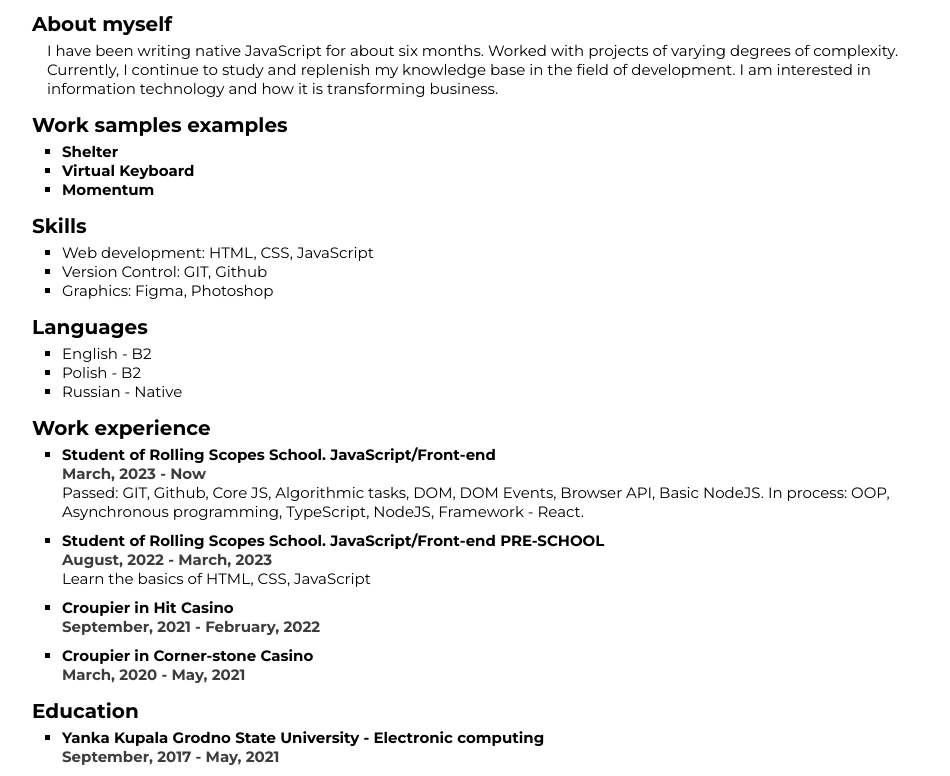
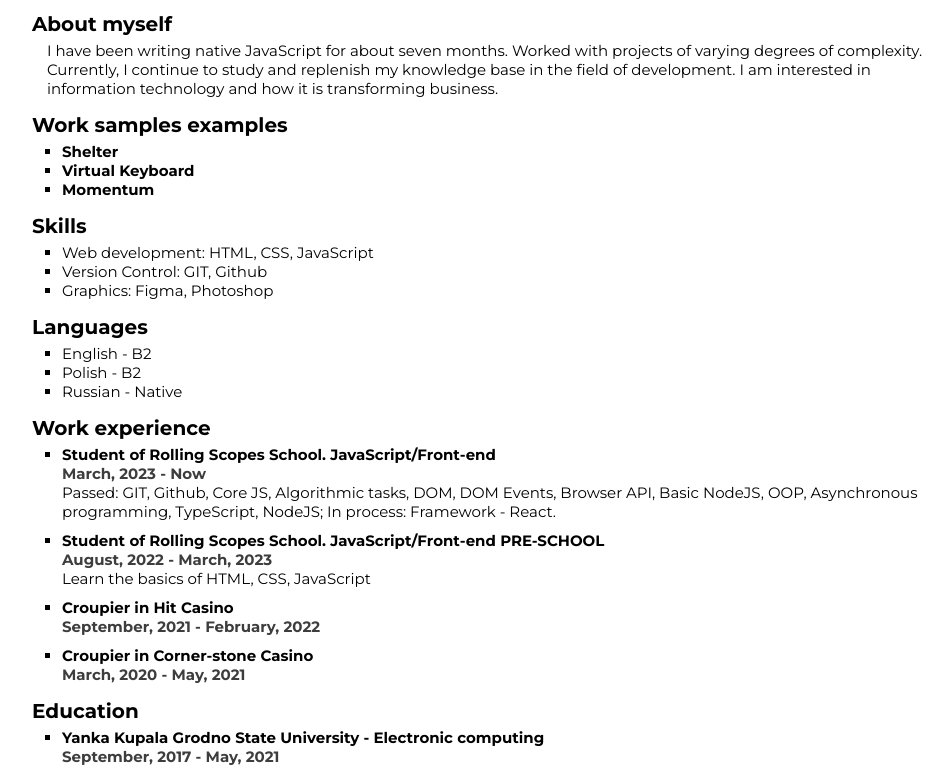
Before and after one commit to eugenebalts/my-cv, a plain HTML site: page index.html in a window 1280 px wide. Shown: the part 322-1098 px from the top of the page, without its empty margins (158-1108 px from the left). Drawn offline with Linux system fonts and the light colour scheme; a web font is replaced by a local one.

Commit message:
feat: update cv content

```diff
--- a/index.html
+++ b/index.html
@@ -59,7 +59,7 @@
                 <section class="section about">
                     <h2 class="section__title">About myself</h2>
                     <div class="about__content">
-                        <p class="section__content"> I have been writing native JavaScript for about six months.
+                        <p class="section__content"> I have been writing native JavaScript for about seven months.
                             Worked with projects of varying degrees of complexity. Currently, I continue to study and replenish
                             my knowledge base in the field of development. I am interested in information technology and how
                             it is transforming business.
@@ -112,8 +112,8 @@
                         <li class="experience__item">
                             <h3 class="item__title">Student of Rolling Scopes School. JavaScript/Front-end</h3>
                             <h4 class="item__subtitle">March, 2023 - Now</h4>
-                            <p class="item__content">Passed: GIT, Github, Core JS, Algorithmic tasks, DOM, DOM Events, Browser API, Basic NodeJS.
-                                In process: OOP, Asynchronous programming, TypeScript, NodeJS, Framework - React.</p>
+                            <p class="item__content">Passed: GIT, Github, Core JS, Algorithmic tasks, DOM, DOM Events, Browser API, Basic NodeJS, OOP, Asynchronous programming, TypeScript, NodeJS;
+                                 In process: Framework - React.</p>
                         </li>
 
                         <li class="experience__item">
```
